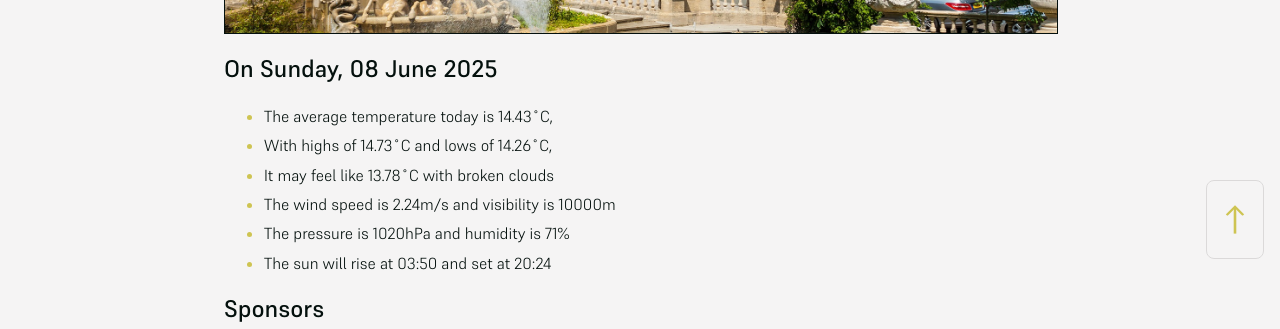
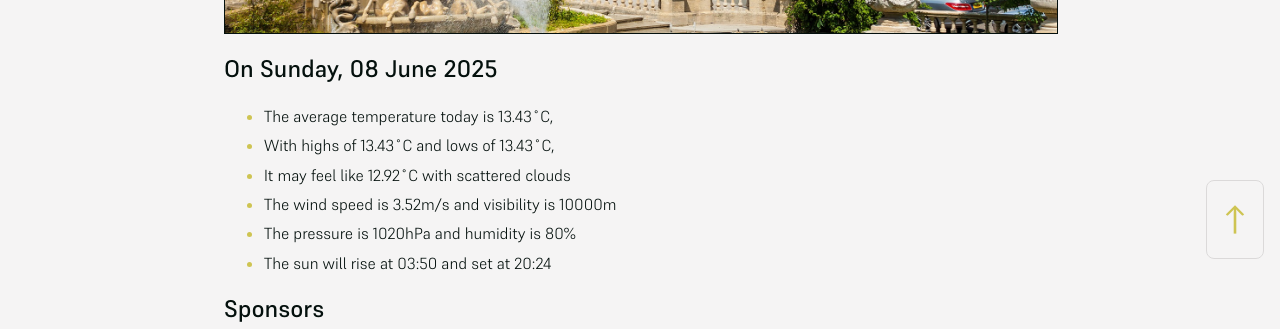
Before and after one commit to mat-0/cheltenham-open-data, a Jekyll site: the page built from index.md, in a window 1280 px wide. Shown: the part 625-954 px from the top of the page. Built offline with Jekyll 4.4.1, drawn with Linux system fonts in a browser that asks for light colours.

Commit message:
Updated 2025-06-08 20:57:54

```diff
--- a/index.md
+++ b/index.md
@@ -10,11 +10,11 @@ seo: Menu
 <!-- weather_marker starts -->
 ## On Sunday, 08 June 2025
 
-- The average temperature today is 14.43˚C,
-- With highs of 14.73˚C and lows of 14.26˚C,
-- It may feel like 13.78˚C with broken clouds
-- The wind speed is 2.24m/s and visibility is 10000m
-- The pressure is 1020hPa and humidity is 71%
+- The average temperature today is 13.43˚C,
+- With highs of 13.43˚C and lows of 13.43˚C,
+- It may feel like 12.92˚C with scattered clouds
+- The wind speed is 3.52m/s and visibility is 10000m
+- The pressure is 1020hPa and humidity is 80%
 - The sun will rise at 03:50 and set at 20:24
 
 <!-- weather_marker ends -->
```
Also changed, not shown: _data/flood.json (+4 -4 lines), _pages/news.md (+4 -4 lines).
